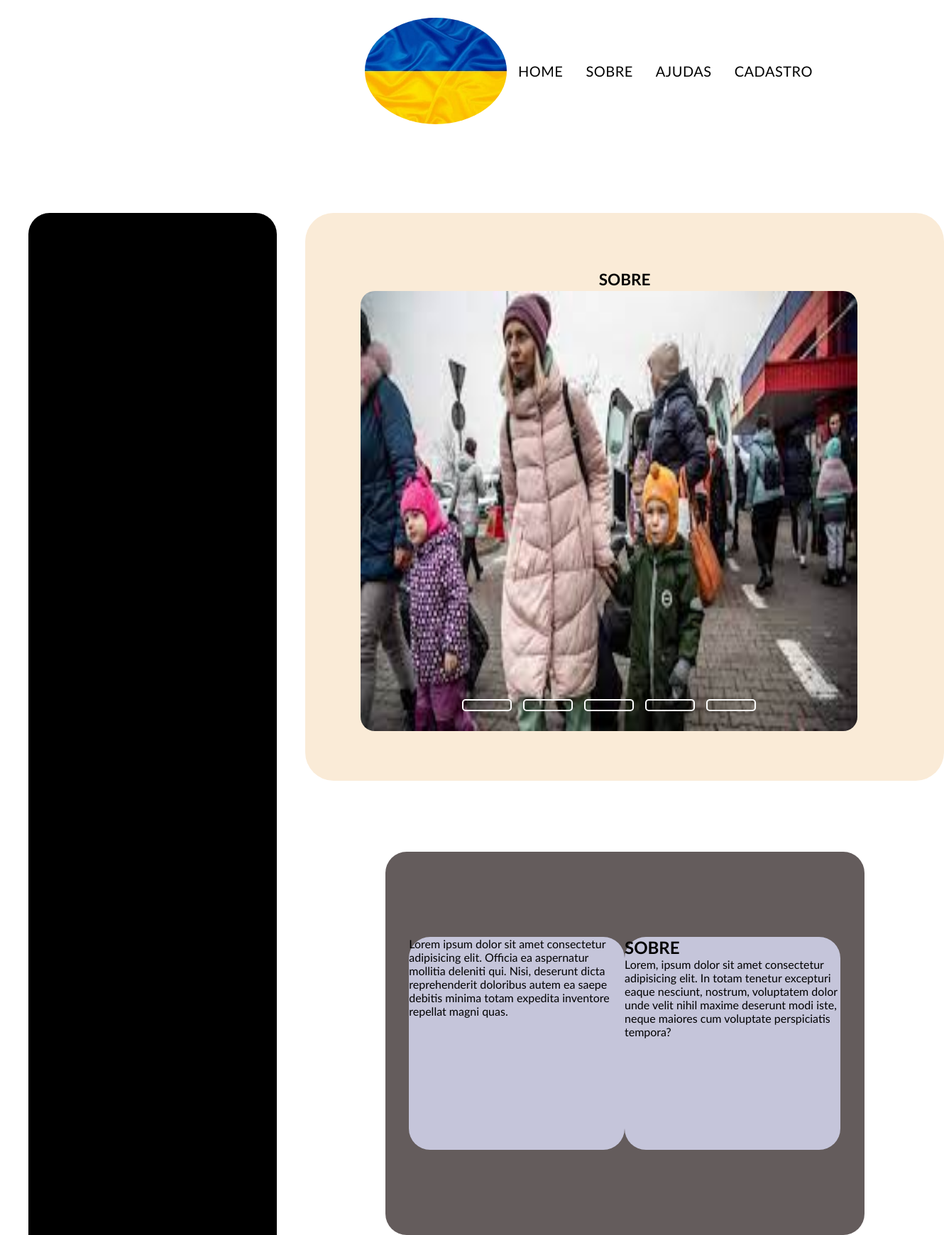
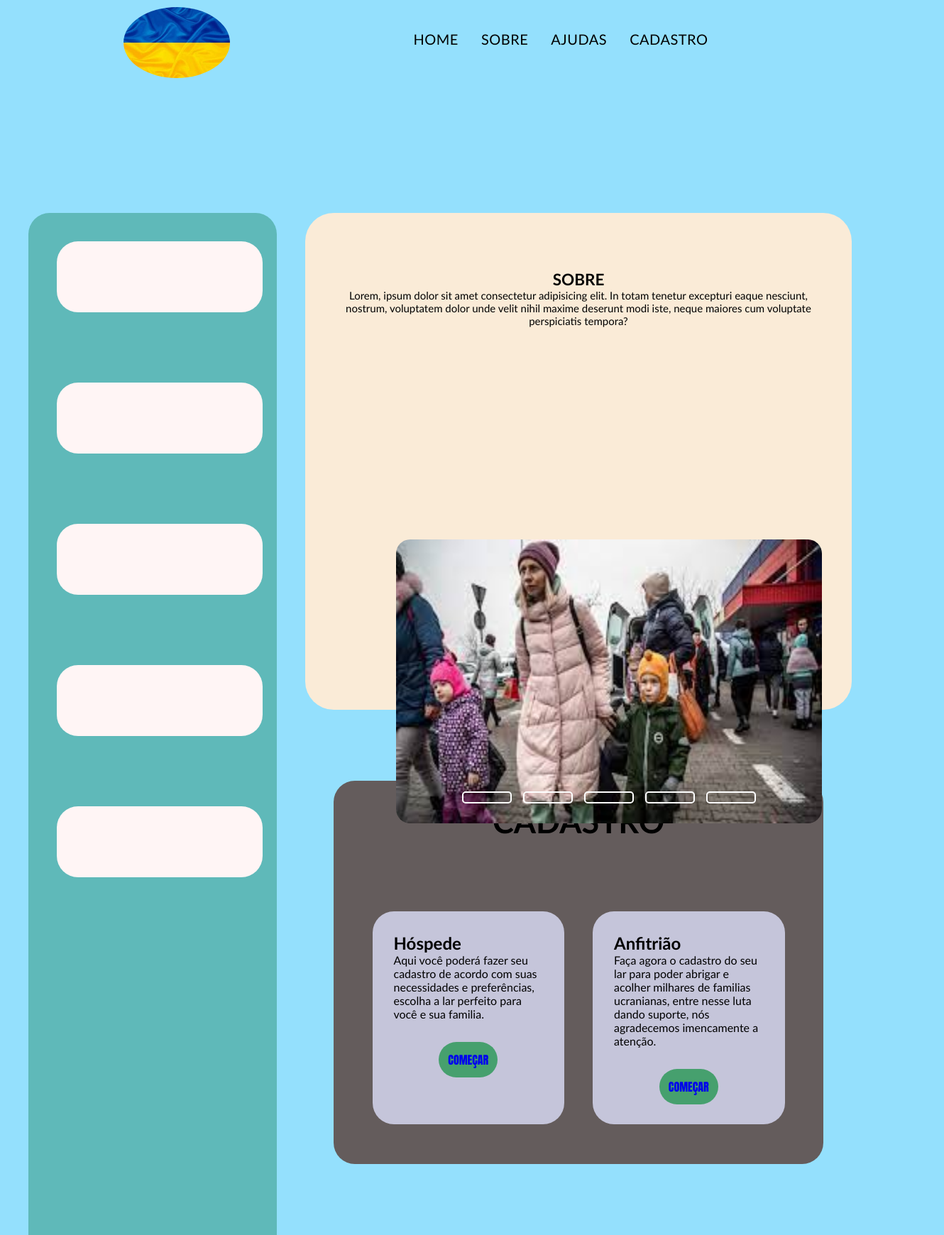
Before and after one commit to vitorpcr/App-Refugiados, a plain HTML site: page index.html in a window 1280 px wide. Shown: the top 1740 px of the page at 71% size, 1330 px wide, since content can reach past the window. Drawn offline with nearby package versions, Linux system fonts and the light colour scheme.

Commit message:
mudanças gerais

```diff
--- /dev/null
+++ b/cadastro.css
@@ -0,0 +1,107 @@
+*, *::before, *::after{
+    padding: 0;
+    margin: 0;
+    box-sizing: border-box;
+}
+
+body{
+
+    background: linear-gradient(68.15deg, wheat 16.62%, #cf4222 85.61%) no-repeat;
+    animation: gradient 10s ease infinite;
+    display: flex;
+    background-size: 300% 300%;
+}
+
+@keyframes gradient{
+    0%{
+        background-position: 0 50% ;
+    }
+    50%{
+        background-position: 100% 50% ;
+    }
+    100%{
+        background-position: 0 50% ;
+    }
+}
+
+.usuario{
+
+    margin: auto;
+
+}
+
+.menu{
+
+    margin-top: 10px;
+    background-color: wheat;
+    width: 770px;
+
+    height: 530px ;
+    padding: 50px;
+    border-radius: 20px;
+}
+
+
+
+.titulo h1{
+    margin-bottom: 40px;
+    text-align: center;
+    text-transform: uppercase;
+    font-size: 40px;
+    font-family: 'Gill Sans', 'Gill Sans MT', Calibri, 'Trebuchet MS', sans-serif;
+    font-weight: 500;
+
+}
+
+.form{
+
+    margin: 17px;
+
+ }
+
+  .form input{
+
+    display: flex;
+    justify-content: center;
+    border-radius: 7px;
+    width: 300px;
+    align-items: center;
+  }
+
+  label{
+      font-size: 15px;
+      font-family:'Gill Sans', 'Gill Sans MT', Calibri, 'Trebuchet MS', sans-serif;
+      font-weight: 500;
+  }
+
+  .botao{
+      margin-top: 20px;
+      padding-top:10px;
+      text-align: center;
+
+
+  }
+
+  .botao input{
+      border-radius: 10px;
+      padding: 10px 30px;
+      font-size: 20px;
+      text-transform: uppercase;
+      background-color: rgb(168, 197, 111);
+      font-weight: 200;
+      font-family: Impact, Haettenschweiler, 'Arial Narrow Bold', sans-serif;
+  }
+
+  .botao button:hover{
+      background-color: yellow;
+      pointer-events: stroke;
+      transform: translateY(5px);
+  }
+
+
+
+  #menu.animar{
+
+      animation-duration: 1s;
+      animation-fill-mode: forwards;
+  }
--- a/index.html
+++ b/index.html
@@ -7,7 +7,7 @@
     <link rel="stylesheet" href="styled.css">
     <meta name="viewport" content="width=device-width, initial-scale=1, shrink-to-fit=no">
     <meta name="viewport" content="width=device-width, initial-scale=1.0">
-    <title>Document</title>
+    <title>Refugiados Site</title>
 </head>
 <body>
 
@@ -17,7 +17,22 @@
 
 
 
-    <div class="box-canto"></div>
+    <div class="box-canto">
+      <div class="divisoes">
+        <div class="divisao1"></div>
+        <br>
+        <div class="divisao2"></div>
+        <br>
+        <div class="divisao3"></div>
+        <br>
+        <div class="divisao4"></div>
+        <br>
+        <div class="divisao5"></div>
+
+      </div>
+
+
+    </div>
 
 
 
@@ -35,13 +50,13 @@
                 <a href="#" class="nav-links"> home</a>
               </li>
               <li>
-                <a href="#" class="nav-links"> sobre</a>
+                <a href="#sobre" class="nav-links"> sobre</a>
               </li>
               <li>
-                <a href="https://opensea.io/SohoRats" class="nav-links"> ajudas</a>
+                <a href="" class="nav-links"> ajudas</a>
               </li>
               <li>
-                <a href="#" class="nav-links"> cadastro</a>
+                <a href="#cadastro" class="nav-links"> cadastro</a>
               </li>
             </ul>
 
@@ -49,8 +64,8 @@
         </nav>
       </header>
 
-      <section class="inicio">
-        <div class="content">
+      <section class="inicio" id="sobre">
+        <div class="content" >
           <div class="slides">
             <input type="radio" name="slide" id="slide1" checked>
             <input type="radio" name="slide" id="slide2">
@@ -97,14 +112,30 @@
       </section>
 
 
-      <section class="inicio2">
+      <section class="inicio2" id="cadastro">
+
+        <div class="box-texto">
+          <h1>CADASTRO</h1>
+        </div>
+
         <div class="box">
 
 
+
+
           <div class="texto2">
+
             <div class="texto-sobre2">
-              <p>Lorem ipsum dolor sit amet consectetur adipisicing elit. Officia ea aspernatur mollitia deleniti qui. Nisi, deserunt dicta reprehenderit doloribus autem ea saepe debitis minima totam expedita inventore repellat magni quas.</p>
+              <h2>Hóspede</h2>
+              <p>Aqui você poderá fazer seu cadastro de acordo com suas necessidades e preferências,
+                escolha a lar perfeito para você e sua familia.
 
+              </p>
+
+
+            </div>
+            <div class="botao-texto2">
+              <a href="cadastro.html">COMEÇAR</a>
             </div>
 
 
@@ -113,9 +144,14 @@
 
           <div class="texto2">
             <div class="texto-sobre2">
-              <h2>SOBRE</h2>
-              <p>Lorem, ipsum dolor sit amet consectetur adipisicing elit. In totam tenetur excepturi eaque nesciunt, nostrum, voluptatem dolor unde velit nihil maxime deserunt modi iste, neque maiores cum voluptate perspiciatis tempora?</p>
+              <h2>Anfitrião</h2>
+              <p>Faça agora o cadastro do seu lar para poder abrigar e acolher milhares de familias ucranianas, entre nesse luta dando suporte, nós agradecemos imencamente a atenção.</p>
+
             </div>
+            <div class="botao-texto2">
+              <a href="cadastro.html">COMEÇAR</a>
+            </div>
+
           </div>
 
         </div>
--- a/styled.css
+++ b/styled.css
@@ -7,7 +7,7 @@
   body{
     overflow-x: hidden;
     font-family:'Trebuchet MS', 'Lucida Sans Unicode', 'Lucida Grande', 'Lucida Sans', Arial, sans-serif;
-
+    background-color: rgb(148, 224, 253);
     width: 100vw;
     height: 100vh;
   }
@@ -16,15 +16,26 @@
     display: flex;
   }
 
+
   .box-canto{
     margin-left: 40px;
     margin-right: 40px;
-
+    display: inline-flex;
     margin-top: 300px;
     width: 700px;
     height: 200vh;
-    background-color: rgb(172, 236, 236);
+    background-color: rgb(95, 185, 185);
     border-radius: 30px;
+  }
+
+  .divisao1, .divisao2,.divisao3, .divisao4,.divisao5{
+    width: 290px;
+    margin: 40px;
+    height: 100px;
+    text-align: center;
+
+    border-radius: 30px;
+    background-color: rgb(255, 245, 245);
   }
 
   .bloco-2{
@@ -33,8 +44,9 @@
 
   .imagem-logo{
     display: flex;
-    width: 200px;
-    height: 200px;
+    width: 150px;
+    height: 100px;
+    margin-top: 10px;
     margin-left: 150px;
 
 
@@ -43,13 +55,8 @@
   .imagem-logo img{
     margin: auto;
     border-radius: 50%;
-    height: 150px;
-    min-width: 200px;
-
-
-    width: 200px;
-
-
+    height: 100px;
+    min-width: 150px;
   }
 
 
@@ -90,22 +97,14 @@
 
   }
 
-  .logo{
-    margin-right: 1.5rem;
-    height: 120px;
-    line-height: 120px;
-    font-family: Impact, Haettenschweiler, 'Arial Narrow Bold', sans-serif;
-    font-size: 4rem;
-    color: black;
-    letter-spacing: 1px;
-    transition: 0.3s;
-  }
+
 
   .links{
-    margin: auto;
+    display: flex;
+    align-items: center;
+    justify-content: center;
     flex: 1;
 
-    justify-content: space-between;
 
   }
 
@@ -159,14 +158,20 @@ header.scrolled{
   margin-top: 30px;
   width: 1550px;
   margin-left: 50px;
-
+  height: 100px;
   border-radius: 50px;
   background-color:beige;
   box-shadow: 0 5px 20px 0.1px rgba(0, 0, 0, 0.1);
 }
 
+header.scrolled .links{
+  height: 100px;
+
+}
+
+
 header.scrolled .logo{
-  margin-top: 30px;
+  width: 50px;
   height: 80px;
   line-height: 80px;
 }
@@ -177,7 +182,7 @@ header.scrolled .logo{
   margin: auto;
   border-radius: 40px;
   height: 100vh;
- background-color:antiquewhite
+  background-color:antiquewhite
 
 
 }
@@ -314,7 +319,7 @@ header.scrolled .logo{
     width: 75%;
     border-radius: 30px;
     height: 540px;
-    display: flex;
+
   }
 
   .content2{
@@ -339,6 +344,28 @@ header.scrolled .logo{
     margin: auto;
     background-color: rgb(197, 197, 218);
     border-radius: 30px;
+  }
+
+  .texto2 a{
+    margin-top: 30px;
+    font-family: Impact, Haettenschweiler, 'Arial Narrow Bold', sans-serif;
+    border-radius: 30px;
+    padding: 13px;
+    background-color: rgb(70, 160, 110);
+  }
+
+  .botao-texto2{
+    display: flex;
+    align-items: center;
+    justify-content: center;
+
+
+  }
+
+  .box-texto{
+    font-size: 30px;
+    padding-top: 30px;
+    text-align: center;
   }
 
   .box{
@@ -397,31 +424,30 @@ header.scrolled .logo{
 
 }
 
-@media (max-width: 1400px){
-    .body{
-      overflow-X: hidden;
-      background-color: red;
-    }
+@media (max-width: 1300px){
+
 
     .imagem-logo img{
-      background-color: red;
+
       margin-right: 450px;
     }
 
 
     .box-canto{
 
-      min-width: 350px;
-      background-color: black;
+      max-width: 350px;
+
     }
 
     .bloco-2{
-      max-width: 1000px;
+
+      max-width: 800px;
     }
 
     .inicio{
+      height: 700px;
+      max-width: 770px;
 
-      max-width: 900px;
     }
     .texto{
 
@@ -431,25 +457,37 @@ header.scrolled .logo{
 
     }
 
-    .container{
-      max-width: 600px;
 
-    }
 
     .header,.scrolled{
       margin: auto;
-      max-width: 1300px;
+      max-width: 1100px;
     }
 
     .content{
-      max-width: 700px;
+      top: 120%;
+      max-height: 400px;
+      max-width: 600px;
       left: 67%;
       margin: auto;
     }
 
     .content2{
       background-color: red;
-       max-width: 700px;
+      max-width: 700px;
+    }
+
+    .inicio2{
+      width: 690px;
+    }
+
+    .texto2{
+      padding: 30px;
+      margin: 20px;
+    }
+
+    .inicio2, .texto2{
+      margin-top: 100px;
     }
 
 
```
Also changed, not shown: cadastro.html (added, +70 -0 lines).
